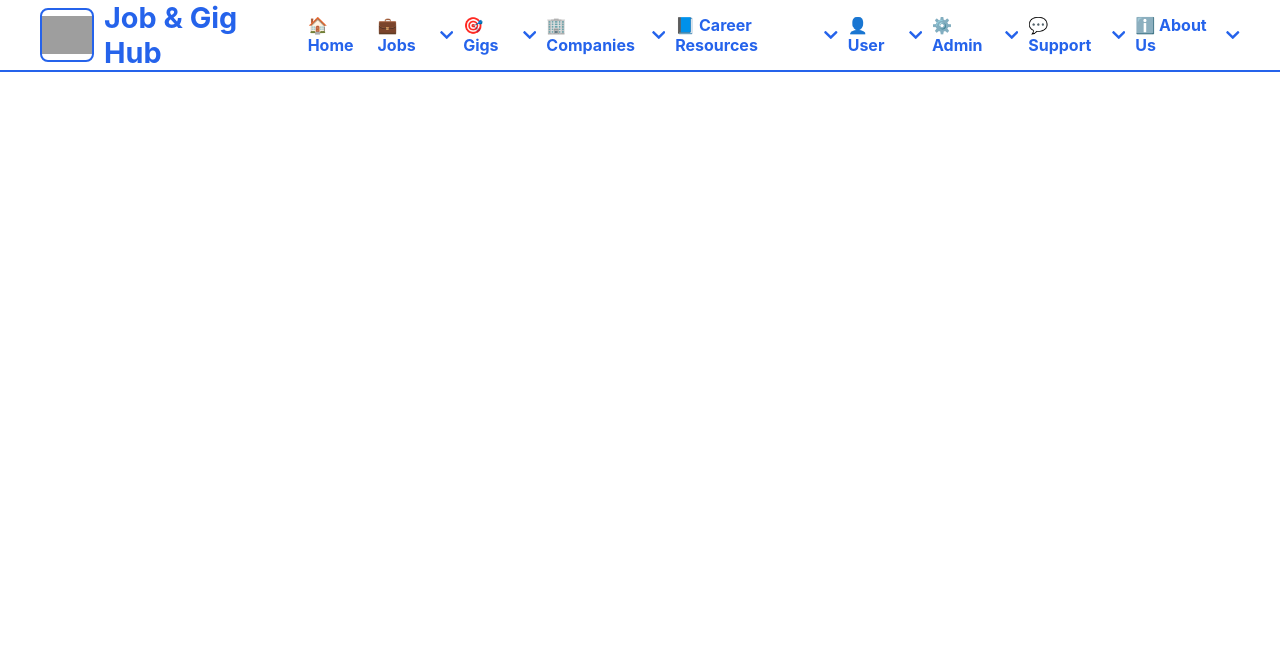
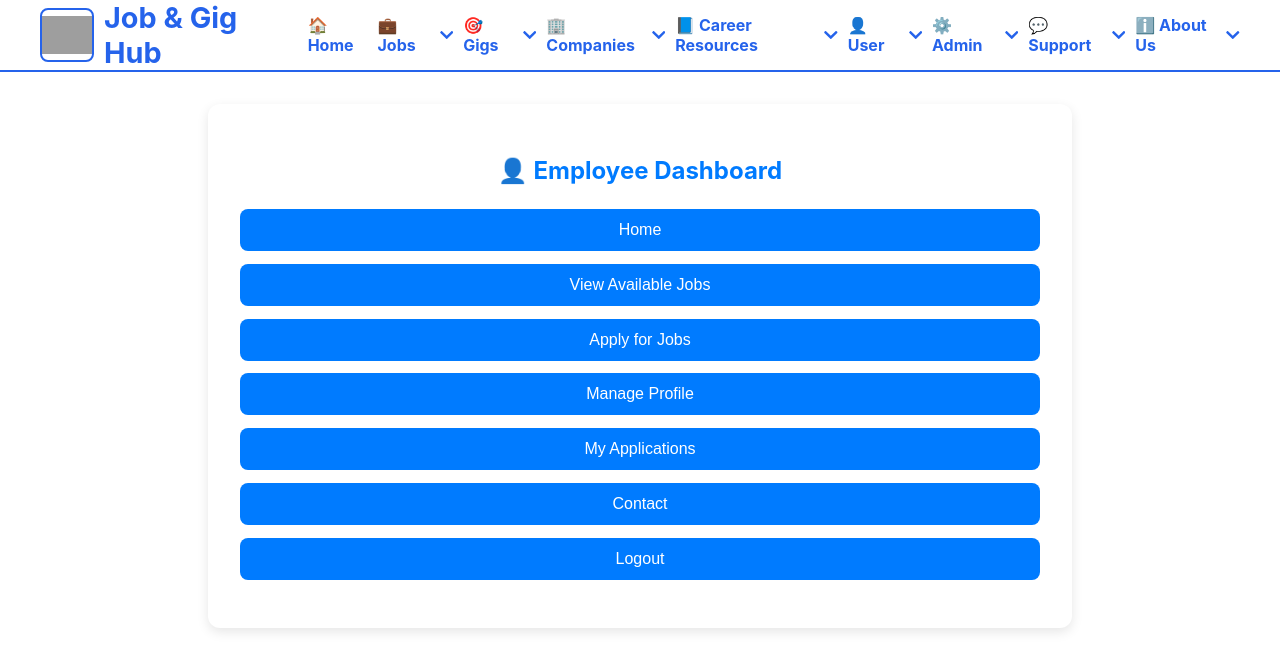
Before and after one commit to 777Wolf-dot/job-search, a React (Create React App) app: page /user/employee-dashboard in a window 1280 px wide. Shown: the top 670 px of the page. Built offline with nearby package versions, Linux system fonts and the light colour scheme; grey boxes are pictures that could not be loaded.

Commit message:
Update all

```diff
--- a/src/App.js
+++ b/src/App.js
@@ -16,8 +16,13 @@ import Team from "./Pages/About/Team";
 import Register from "./Pages/User/Register";
 import Login from "./Pages/User/Login";
 import Profile from "./Pages/User/Profile";
+import Jobs from "./Pages/Jobs/Jobs";
+import PostJob from "./Pages/Jobs/PostJob";
 // import Contact from "./Pages/Contact";
 // import NotFound from "./Pages/NotFound";
+import  EmployerDashboard from "./Pages/User/EmployerDashboard";
+import EmployeeDashboard from "./Pages/User/EmployeeDashboard";
+import Dashboard from "./Pages/User/Dashboard";
 
 
 function App() {
@@ -33,6 +38,11 @@ function App() {
         <Route path="/user/register" element={<Register />} />
         <Route path="/user/login" element={<Login />} />
         <Route path="/user/profile" element={<Profile />} />
+        <Route path="/user/employer-dashboard" element={<EmployerDashboard />} />
+        <Route path="/user/employee-dashboard" element={<EmployeeDashboard />} />
+        <Route path="/user/dashboard" element={<Dashboard />} />
+        <Route path="/jobs/jobs" element={<Jobs />} />
+        <Route path="/jobs/post-job" element={<PostJob />} />
     </Routes>
     </>
   );
--- a/src/Components/Navbar.js
+++ b/src/Components/Navbar.js
@@ -84,7 +84,7 @@ const Navbar = () => {
         { name: "Login", path: "/user/login" },
         { name: "Register", path: "/user/register" },
         { name: "Profile", path: "/user/profile" },
-        { name: "Dashboard", path: "/dashboard" },
+        { name: "Dashboard", path: "/user/dashboard" },
       ],
     },
     {
--- /dev/null
+++ b/src/Pages/Jobs/Jobs.js
@@ -0,0 +1,57 @@
+import { useState, useEffect } from "react";
+import { supabase } from "../../supabaseClient";
+import { useNavigate } from "react-router-dom";
+
+const Jobs = () => {
+  const [jobs, setJobs] = useState([]);
+  const [user, setUser] = useState(null);
+  const navigate = useNavigate();
+
+  useEffect(() => {
+    const fetchJobs = async () => {
+      const { data, error } = await supabase.from("jobs").select("*");
+      if (!error) setJobs(data);
+    };
+
+    const getUser = async () => {
+      const { data } = await supabase.auth.getUser();
+      setUser(data.user);
+    };
+
+    fetchJobs();
+    getUser();
+  }, []);
+
+  const handleApply = (jobId) => {
+    if (!user) {
+      alert("Please login to apply for jobs.");
+      navigate("/user/login");
+      return;
+    }
+
+    if (user.user_metadata.role !== "employee") {
+      alert("Only employees can apply for jobs.");
+      return;
+    }
+
+    // TODO: Insert application logic
+    alert(`Applied to job ID: ${jobId}`);
+  };
+
+  return (
+    <div>
+      <h2>Available Jobs</h2>
+      <ul>
+        {jobs.map((job) => (
+          <li key={job.id}>
+            <h3>{job.title}</h3>
+            <p>{job.description}</p>
+            <button onClick={() => handleApply(job.id)}>Apply</button>
+          </li>
+        ))}
+      </ul>
+    </div>
+  );
+};
+
+export default Jobs;
--- /dev/null
+++ b/src/Pages/Jobs/PostJob.js
@@ -0,0 +1,73 @@
+import { useState, useEffect } from "react";
+import { supabase } from "../../supabaseClient";
+import { useNavigate } from "react-router-dom";
+
+const PostJob = () => {
+  const [user, setUser] = useState(null);
+  const [job, setJob] = useState({ title: "", description: "" });
+  const navigate = useNavigate();
+
+  useEffect(() => {
+    const getUser = async () => {
+      const { data } = await supabase.auth.getUser();
+      setUser(data.user);
+    };
+    getUser();
+  }, []);
+
+  const handleChange = (e) => {
+    setJob({ ...job, [e.target.name]: e.target.value });
+  };
+
+  const handleSubmit = async (e) => {
+    e.preventDefault();
+
+    if (!user) {
+      alert("Please login to post a job.");
+      navigate("/user/login");
+      return;
+    }
+
+    if (user.user_metadata.role !== "employer") {
+      alert("Only employers can post jobs.");
+      return;
+    }
+
+    const { error } = await supabase.from("jobs").insert([
+      { title: job.title, description: job.description, employer_id: user.id },
+    ]);
+
+    if (error) {
+      alert(error.message);
+    } else {
+      alert("✅ Job posted successfully!");
+      setJob({ title: "", description: "" });
+    }
+  };
+
+  return (
+    <div>
+      <h2>Post a Job</h2>
+      <form onSubmit={handleSubmit}>
+        <input
+          type="text"
+          name="title"
+          placeholder="Job Title"
+          value={job.title}
+          onChange={handleChange}
+          required
+        />
+        <textarea
+          name="description"
+          placeholder="Job Description"
+          value={job.description}
+          onChange={handleChange}
+          required
+        />
+        <button type="submit">Post Job</button>
+      </form>
+    </div>
+  );
+};
+
+export default PostJob;
--- /dev/null
+++ b/src/Pages/User/Dashboard.js
@@ -0,0 +1,37 @@
+import { useEffect, useState } from "react";
+import { supabase } from "../../supabaseClient";
+import { useNavigate } from "react-router-dom";
+
+const Dashboard = () => {
+  const navigate = useNavigate();
+  const [loading, setLoading] = useState(true);
+
+  useEffect(() => {
+    const checkRole = async () => {
+      const { data, error } = await supabase.auth.getUser();
+
+      if (error || !data.user) {
+        navigate("/user/login"); // Not logged in
+        return;
+      }
+
+      const role = data.user.user_metadata?.role;
+
+      if (role === "employer") {
+        navigate("/user/employer-dashboard");
+      } else {
+        navigate("/user/employee-dashboard");
+      }
+    };
+
+    checkRole();
+  }, [navigate]);
+
+  return (
+    <div className="dashboard-redirect">
+      {loading && <p>Loading your dashboard...</p>}
+    </div>
+  );
+};
+
+export default Dashboard;
--- /dev/null
+++ b/src/Pages/User/EmployeeDashboard.js
@@ -0,0 +1,31 @@
+import { useNavigate } from "react-router-dom";
+import { supabase } from "../../supabaseClient";
+import "./userstyling/EmployeeDashboard.css";
+
+const EmployeeDashboard = () => {
+  const navigate = useNavigate();
+
+  const handleLogout = async () => {
+    await supabase.auth.signOut();
+    navigate("/user/login");
+  };
+
+  return (
+    <div className="dashboard-container">
+      <h2>👤 Employee Dashboard</h2>
+      <nav className="dashboard-nav">
+        <ul>
+          <li><button onClick={() => navigate("/")}>Home</button></li>
+          <li><button>View Available Jobs</button></li>
+          <li><button>Apply for Jobs</button></li>
+          <li><button onClick={() => navigate("/user/profile")}>Manage Profile</button></li>
+          <li><button>My Applications</button></li>
+          <li><button>Contact</button></li>
+          <li><button onClick={handleLogout}>Logout</button></li>
+        </ul>
+      </nav>
+    </div>
+  );
+};
+
+export default EmployeeDashboard;
--- /dev/null
+++ b/src/Pages/User/EmployerDashboard.js
@@ -0,0 +1,31 @@
+import { useNavigate } from "react-router-dom";
+import { supabase } from "../../supabaseClient";
+import "./userstyling/EmployerDashboard.css";
+
+const EmployerDashboard = () => {
+  const navigate = useNavigate();
+
+  const handleLogout = async () => {
+    await supabase.auth.signOut();
+    navigate("/user/login");
+  };
+
+  return (
+    <div className="dashboard-container">
+      <h2>🏢 Employer Dashboard</h2>
+      <nav className="dashboard-nav">
+        <ul>
+          <li><button onClick={() => navigate("/")}>Home</button></li>
+          <li><button>Post a Job</button></li>
+          <li><button>Manage Posted Jobs</button></li>
+          <li><button>View Applicants</button></li>
+          <li><button>Staff Management</button></li>
+          <li><button>Contact</button></li>
+          <li><button onClick={handleLogout}>Logout</button></li>
+        </ul>
+      </nav>
+    </div>
+  );
+};
+
+export default EmployerDashboard;
--- /dev/null
+++ b/src/Pages/User/userstyling/EmployerDashboard.css
@@ -0,0 +1,39 @@
+.dashboard-container {
+  max-width: 800px;
+  margin: 2rem auto;
+  padding: 2rem;
+  background: #ffffff;
+  border-radius: 12px;
+  box-shadow: 0 4px 12px rgba(0, 0, 0, 0.1);
+  text-align: center;
+}
+
+.dashboard-container h2 {
+  color: #007bff;
+  margin-bottom: 1.5rem;
+}
+
+.dashboard-nav ul {
+  list-style: none;
+  padding: 0;
+}
+
+.dashboard-nav li {
+  margin: 0.8rem 0;
+}
+
+.dashboard-nav button {
+  width: 100%;
+  padding: 12px;
+  font-size: 16px;
+  background: #007bff;
+  color: #ffffff;
+  border: none;
+  border-radius: 8px;
+  cursor: pointer;
+  transition: 0.3s ease;
+}
+
+.dashboard-nav button:hover {
+  background: #0056b3;
+}
```
Also changed, not shown: src/Pages/User/userstyling/EmployeeDashboard.css (added).
